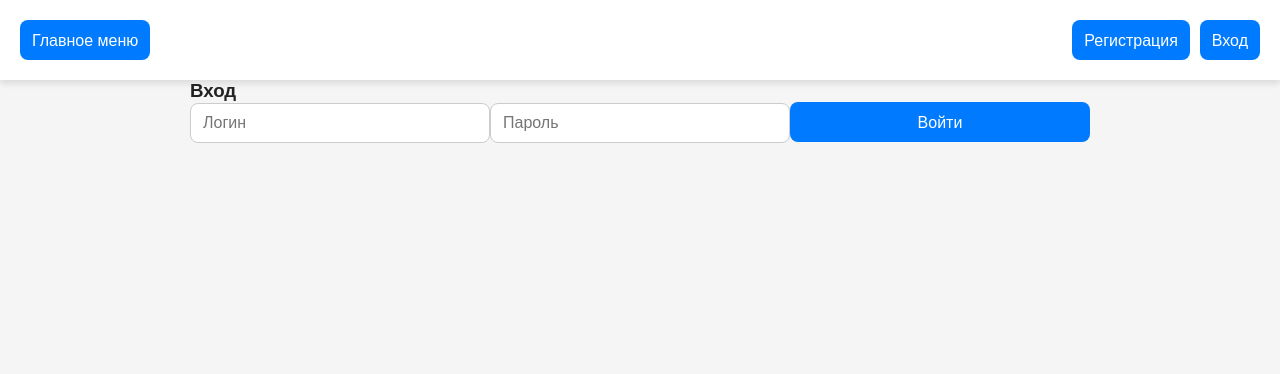
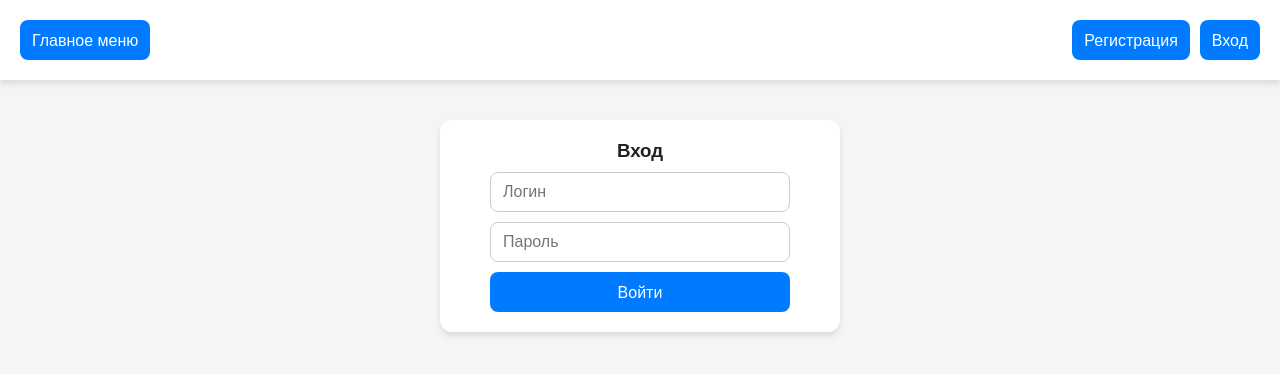
Before and after one commit to va43n/tasks-website, a Next.js app: page /auth/login in a window 1280 px wide. Shown: the top 374 px of the page. Built offline with nearby package versions, Linux system fonts and the light colour scheme; no server answers.

Commit message:
Добавление правильного имени класса в форму с логином

```diff
--- a/src/app/auth/login/page.tsx
+++ b/src/app/auth/login/page.tsx
@@ -37,7 +37,7 @@ export default function LoginPage() {
 	};
 
 	return (
-		<div className="centered-container">
+		<div className="centered-container-form">
 			<h3>Вход</h3>
 			<input className="form-box-size rounded-box" type="text" name="username" placeholder="Логин" onChange={handleChange} />
 			<input className="form-box-size rounded-box" type="text" name="password" placeholder="Пароль" onChange={handleChange} />
```
